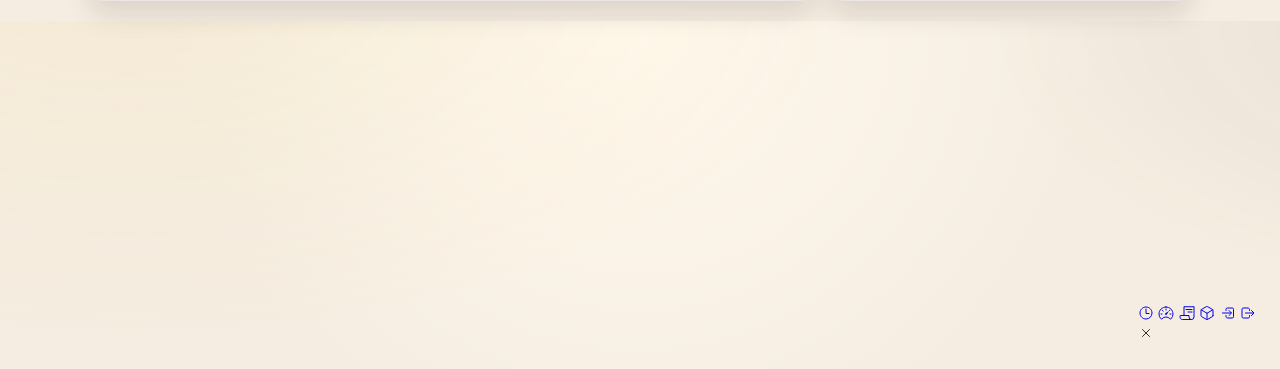
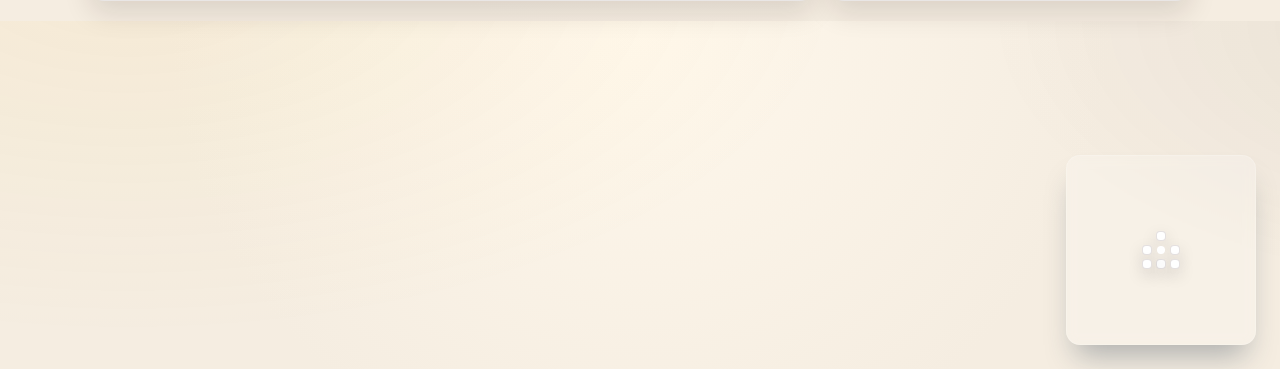
Before and after one commit to Zazanicholas01/qr-bar, a Python web app: template backend/app/templates/inventory.html in a window 1280 px wide. Shown: the part 431-800 px from the top of the page. Run offline with Jinja, Linux system fonts and the light colour scheme; the template is opened without the code that fills it, so the values that code supplies are empty.

Commit message:
Adjust Negative Waste & Radial Menu on Inventory HTML

```diff
--- a/backend/app/main.py
+++ b/backend/app/main.py
@@ -926,7 +926,7 @@ def admin_inventory_adjust(
         unit=unit or item.unit,
         reason=reason,
         ref_type="admin-adjust",
-        ref_id=0,
+        ref_id=None,
         created_by="admin",
     )
     db.commit()
@@ -977,7 +977,7 @@ def adjust_inventory(payload: InventoryAdjust, db: Session = Depends(get_db), ad
         unit=payload.unit,
         reason=payload.reason,
         ref_type="adjust",
-        ref_id=0,
+        ref_id=None,
         created_by="api",
     )
     db.commit()
--- a/backend/app/templates/inventory.html
+++ b/backend/app/templates/inventory.html
@@ -25,7 +25,20 @@
       .actions { display: flex; gap: 0.5rem; align-items: center; }
       .row { display: flex; gap: 0.5rem; align-items: center; }
       .right { text-align: right; }
+      /* Radial admin menu styles (shared with other admin pages) */
       .admin-menu { position: fixed; right: 24px; bottom: 24px; z-index: 1000; }
+      .admin-menu .main { position: relative; display: flex; justify-content: center; align-items: center; width: 188px; height: 188px; background-color: rgba(255,255,255,0.21); border-radius: 14px; backdrop-filter: blur(6px); border: 1px solid rgba(255,255,255,0.18); box-shadow: 0 20px 30px -10px rgba(38,57,77,0.35); }
+      .admin-menu .navigation { position: relative; width: 44px; height: 44px; cursor: pointer; display: flex; justify-content: center; align-items: center; transition: 0.5s; }
+      .admin-menu .navigation span { position: absolute; width: 8px; height: 8px; background: #fff; transform: translate(calc(14px * var(--x)), calc(14px * var(--y))); transition: transform 0.5s, width 0.5s, height 0.5s, background 0.5s, border-radius 0.5s; transition-delay: calc(0.06s * var(--i)); display: flex; justify-content: center; align-items: center; border-radius: 4px; border: 1px solid rgba(78,52,46,0.15); box-shadow: 0 6px 16px rgba(30,20,15,0.18); }
+      .admin-menu .navigation span a { display: flex; align-items: center; justify-content: center; width: 100%; height: 100%; color: #fff; text-decoration: none; }
+      .admin-menu .navigation.active span { width: 48px; height: 48px; background: rgba(62,39,35,0.92); transform: translate(calc(60px * var(--x)), calc(60px * var(--y))); border-radius: 10px; border: 1px solid rgba(255,255,255,0.35); }
+      .admin-menu .navigation span ion-icon { transition: 0.5s; font-size: 0em; color: #fff; }
+      .admin-menu .navigation.active span ion-icon { font-size: 1.35em; }
+      .admin-menu .navigation.active span:hover ion-icon { color: #f7c948; filter: drop-shadow(0 0 2px #f7c948) drop-shadow(0 0 5px #f7c948) drop-shadow(0 0 12px #f7c948); }
+      .admin-menu .close { position: absolute; width: 8px; height: 8px; background: #fff; transition: 0.5s; transition-delay: 0.35s; pointer-events: none; display: flex; justify-content: center; align-items: center; border-radius: 4px; }
+      .admin-menu .navigation.active ~ .close { width: 44px; height: 44px; pointer-events: initial; transition-delay: 0.75s; background: #f7c948; border-radius: 10px; box-shadow: 0 10px 22px rgba(30,20,15,0.22); }
+      .admin-menu .navigation ~ .close ion-icon { font-size: 2em; scale: 0; color: #3e2723; transition: 0.5s; }
+      .admin-menu .navigation.active ~ .close ion-icon { scale: 1; transition-delay: 1s; }
     </style>
     <script type="module" src="https://unpkg.com/ionicons@7.1.0/dist/ionicons/ionicons.esm.js"></script>
     <script nomodule src="https://unpkg.com/ionicons@7.1.0/dist/ionicons/ionicons.js"></script>
```
Also changed, not shown: backend/app/inventory.py (+12 -11 lines).
